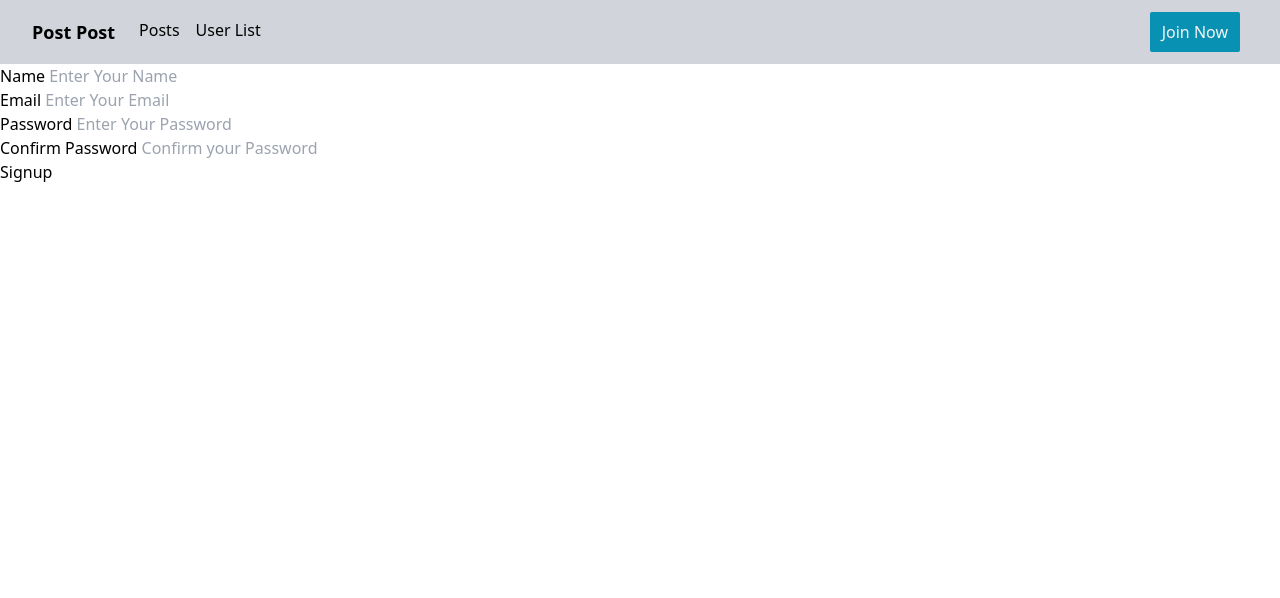
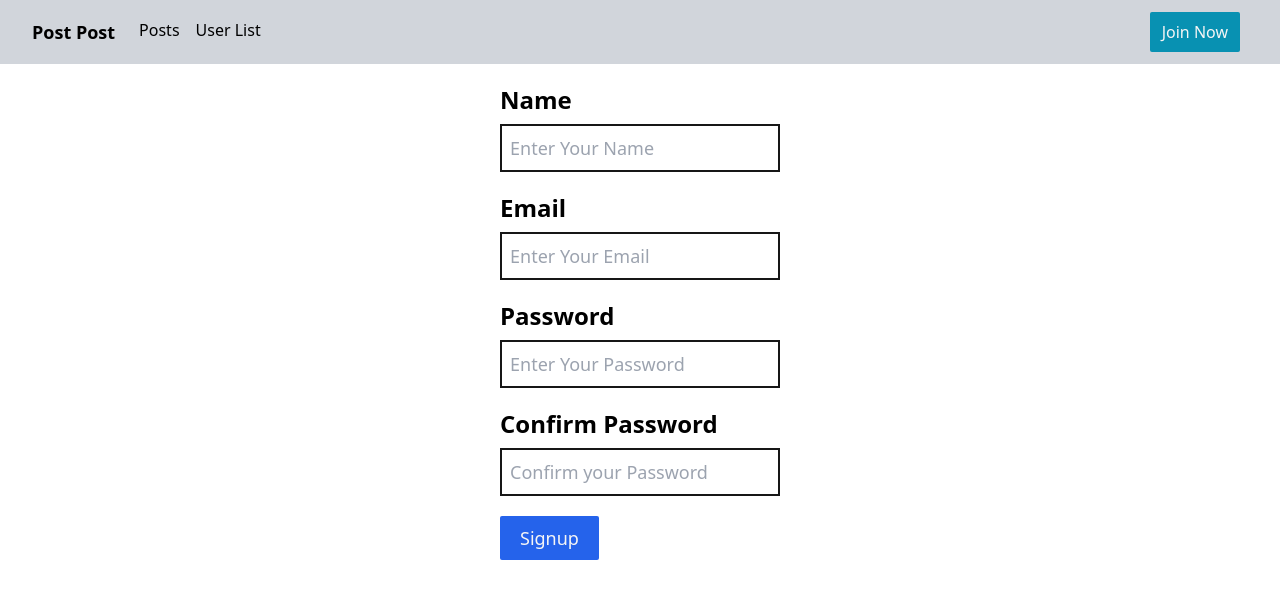
Before and after one commit to joshjoshuap/post-post, a React (Create React App) app in the folder frontend/: page /signup in a window 1280 px wide. Shown: the top 598 px of the page. Built offline with nearby package versions, Linux system fonts and the light colour scheme; no server answers.

Commit message:
style: design forms

```diff
--- a/frontend/src/components/Navigation.js
+++ b/frontend/src/components/Navigation.js
@@ -2,7 +2,7 @@ import { useContext, Fragment } from "react";
 import { Link } from "react-router-dom";
 import { AuthContext } from "../context/auth-context";
 import { Disclosure, Menu, Transition } from "@headlessui/react";
-import { Bars3Icon, BellIcon, XMarkIcon } from "@heroicons/react/24/outline";
+import { Bars3Icon, XMarkIcon } from "@heroicons/react/24/outline";
 function classNames(...classes) {
   return classes.filter(Boolean).join(" ");
 }
@@ -117,7 +117,7 @@ const Navigation = (props) => {
                   to="/users"
                   className="block px-3 py-2 rounded-md text-base font-medium"
                 >
-                  User List
+                  Users
                 </Link>
                 {auth.isLoggedIn && (
                   <Link
--- a/frontend/src/components/UserCard.js
+++ b/frontend/src/components/UserCard.js
@@ -2,18 +2,16 @@ import { Link } from "react-router-dom";
 
 const UserCard = (props) => {
   return (
-    <div>
-      <div>
+    <div className="flex gap-3 py-3 px-5">
       <Link to={`/post/user/${props.id}`}>
-          <div>
-            <h2>{props.name}</h2>
+        <div className=" border-neutral-900 border-2 rounded-sm py-3 px-5 w-72 whitespace-normal break-all hover:bg-gray-800 hover:text-neutral-100">
+          <h2 className="text-xl font-semibold mb-3">{props.name}</h2>
           <h3>
             {props.posts.length} {props.posts.length === 1 ? "Post" : "Posts"}
           </h3>
         </div>
       </Link>
     </div>
-    </div>
   );
 };
 
--- a/frontend/src/pages/User/Login.js
+++ b/frontend/src/pages/User/Login.js
@@ -52,12 +52,18 @@ const Login = () => {
   };
 
   return (
-    <div>
-      {error && <h2>{errorMessage}</h2>}
+    <div className="grid justify-center mt-5">
+      {error && <p className="bg-red-500 text-neutral-100 p-2 mb-3 text-lg">{errorMessage}</p>}
       <form onSubmit={formSubmitHandler}>
-        <div>
-          <label htmlFor="inputEmail"> Email </label>
+        <div className="mb-5">
+          <label
+            htmlFor="inputEmail"
+            className="text-2xl font-semibold mb-2 block"
+          >
+            Email
+          </label>
           <input
+            className="text-lg w-full border-2 p-2 border-neutral-900"
             type="text"
             id="inputEmail"
             name="inputEmail"
@@ -66,9 +72,15 @@ const Login = () => {
             placeholder="Enter Your Email"
           />
         </div>
-        <div>
-          <label htmlFor="inputPassword"> Password </label>
+        <div className="mb-5">
+          <label
+            htmlFor="inputPassword"
+            className="text-2xl font-semibold mb-2 block"
+          >
+            Password
+          </label>
           <input
+            className="text-lg w-full border-2 p-2 border-neutral-900"
             type="password"
             id="inputPassword"
             name="inputPassword"
@@ -77,7 +89,12 @@ const Login = () => {
             placeholder="Enter Your Password"
           />
         </div>
-        <button type="submit">Login</button>
+        <button
+          type="submit"
+          className="bg-blue-600 text-neutral-100 text-lg rounded-sm px-5 py-2"
+        >
+          Login
+        </button>
       </form>
     </div>
   );
--- a/frontend/src/pages/User/Signup.js
+++ b/frontend/src/pages/User/Signup.js
@@ -65,13 +65,23 @@ const Signup = () => {
   };
 
   return (
-    <div>
+    <div className="grid justify-center mt-5">
       {/* {isLoading && <h2>Signing up your account...</h2>} */}
-      {error && <h2>{errorMessage}</h2>}
+      {error && (
+        <p className="bg-red-500 text-neutral-100 p-2 mb-3 text-lg">
+          {errorMessage}
+        </p>
+      )}
       <form onSubmit={formSubmitHandler}>
-        <div>
-          <label htmlFor="inputName"> Name </label>
+        <div className="mb-5">
+          <label
+            htmlFor="inputName"
+            className="text-2xl font-semibold mb-2 block"
+          >
+            Name
+          </label>
           <input
+            className="text-lg w-full border-2 p-2 border-neutral-900"
             type="text"
             id="inputName"
             name="inputName"
@@ -80,9 +90,15 @@ const Signup = () => {
             placeholder="Enter Your Name"
           />
         </div>
-        <div>
-          <label htmlFor="inputEmail"> Email </label>
+        <div className="mb-5">
+          <label
+            htmlFor="inputEmail"
+            className="text-2xl font-semibold mb-2 block"
+          >
+            Email
+          </label>
           <input
+            className="text-lg w-full border-2 p-2 border-neutral-900"
             type="text"
             id="inputEmail"
             name="inputEmail"
@@ -91,9 +107,15 @@ const Signup = () => {
             placeholder="Enter Your Email"
           />
         </div>
-        <div>
-          <label htmlFor="inputPassword"> Password </label>
+        <div className="mb-5">
+          <label
+            htmlFor="inputPassword"
+            className="text-2xl font-semibold mb-2 block"
+          >
+            Password
+          </label>
           <input
+            className="text-lg w-full border-2 p-2 border-neutral-900"
             type="password"
             id="inputPassword"
             name="inputPassword"
@@ -102,9 +124,15 @@ const Signup = () => {
             placeholder="Enter Your Password"
           />
         </div>
-        <div>
-          <label htmlFor="inputConfirmPassword"> Confirm Password </label>
+        <div className="mb-5">
+          <label
+            htmlFor="inputConfirmPassword"
+            className="text-2xl font-semibold mb-2 block"
+          >
+            Confirm Password
+          </label>
           <input
+            className="text-lg w-full border-2 p-2 border-neutral-900"
             type="password"
             id="inputConfirmPassword"
             name="inputConfirmPassword"
@@ -113,7 +141,12 @@ const Signup = () => {
             placeholder="Confirm your Password"
           />
         </div>
-        <button type="submit">Signup</button>
+        <button
+          type="submit"
+          className="bg-blue-600 text-neutral-100 text-lg rounded-sm px-5 py-2"
+        >
+          Signup
+        </button>
       </form>
     </div>
   );
```
Lines whose indentation alone changed are shown as unchanged.
